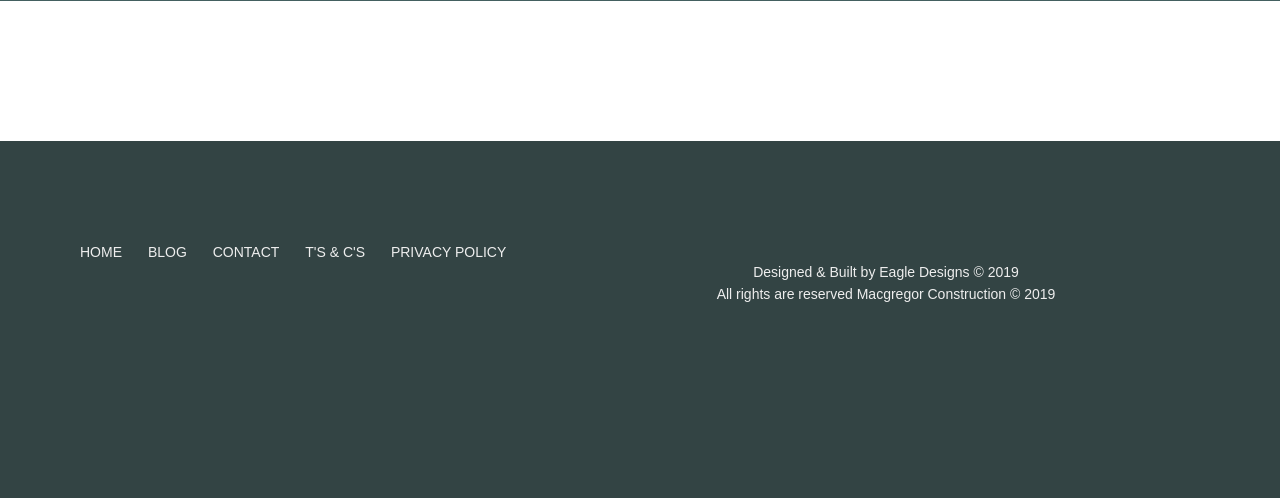
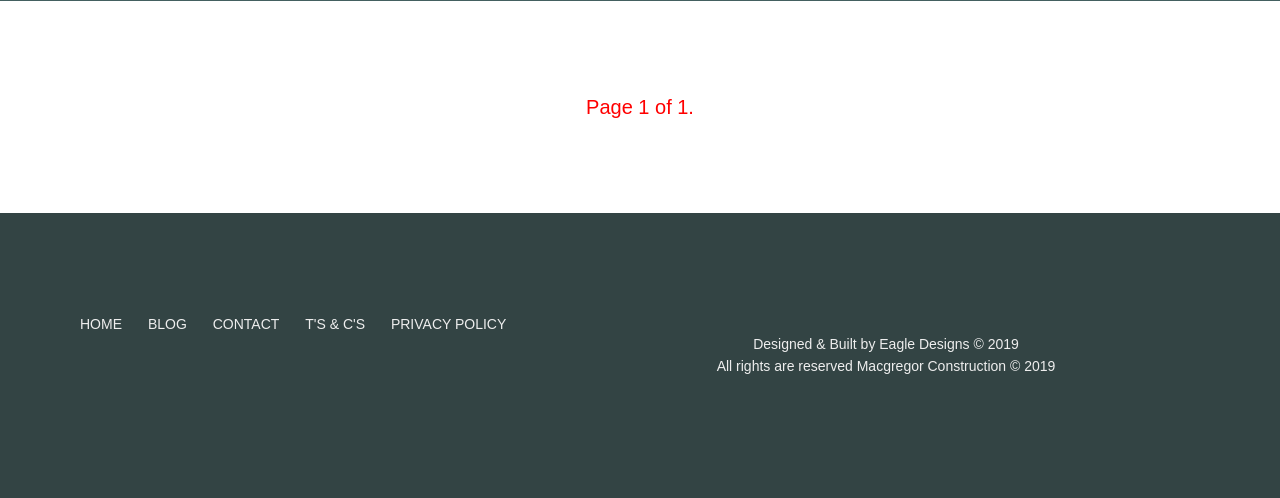
Before and after one commit to Krom121/ecom, a Django app: page /blog/ in a window 1280 px wide. Shown: the part 399-897 px from the top of the page. Before the commit the page ends 701 px from the top, so only its background shows below. Run offline with Django 3.2, Linux system fonts and the light colour scheme; data that the repository does not hold is empty.

Commit message:
pagination+views+urls+styling

```diff
--- a/ecom/blog/templates/list.html
+++ b/ecom/blog/templates/list.html
@@ -28,6 +28,7 @@
     {{ post.body|truncatewords:30|linebreaksbr }}
 
   {% endfor %}
+  {% include "pagination.html" with page=page_obj %}
 </div>
 </section>
 {% endblock %}
--- /dev/null
+++ b/ecom/blog/templates/pagination.html
@@ -0,0 +1,13 @@
+<div class="pagination">
+    <span class="step-links">
+        {% if page.has_previous %}
+        <a href="?page={{ page.previous_page_number }}">Previous</a>
+        {% endif %}
+        <span class="current">
+        Page {{ page.number }} of {{ page.paginator.num_pages }}.
+        </span>
+        {% if page.has_next %}
+            <a href="?page={{ page.next_page_number }}">Next</a>
+        {% endif %}
+    </span>
+</div>
--- a/ecom/blog/urls.py
+++ b/ecom/blog/urls.py
@@ -4,6 +4,7 @@ from . import views
 app_name = 'blog'
 
 urlpatterns = [
-    path('', views.post_list, name='post_list'),
+    #path('', views.post_list, name='post_list'),
+    path('', views.PostListView.as_view(), name='post_list'),
     path('<int:year>/<int:month>/<int:day>/<slug:post>/', views.post_detail, name='post_detail'),
 ]
--- a/ecom/blog/views.py
+++ b/ecom/blog/views.py
@@ -1,12 +1,13 @@
 from django.shortcuts import render, get_object_or_404
+from django.views.generic import ListView
 from .models import Post
 
 
-def post_list(request):
-    posts = Post.objects.all()
-    return render(request,
-                  'list.html',
-                  {'posts': posts})
+class PostListView(ListView):
+    queryset = Post.objects.all()
+    context_object_name = 'posts'
+    paginate_by = 3
+    template_name = 'list.html'
 
 
 def post_detail(request, year, month, day, post):
--- a/ecom/pages/static/css/main.css
+++ b/ecom/pages/static/css/main.css
@@ -329,4 +329,21 @@ body {
   width: 100%;
   border-radius: 3px; }
 
+.pagination {
+  font-size: 2rem;
+  margin: 1rem;
+  padding: 1rem; }
+
+.step-links {
+  font-size: 2rem;
+  color: green;
+  margin: 1rem;
+  padding: 1rem; }
+
+.current {
+  font-size: 2rem;
+  color: red;
+  margin: 1rem;
+  padding: 1rem; }
+
 /*# sourceMappingURL=main.css.map */
--- a/ecom/pages/static/scss/page/_blog.scss
+++ b/ecom/pages/static/scss/page/_blog.scss
@@ -33,3 +33,24 @@
     width: 100%;
     border-radius: 3px;
 }
+
+.pagination{
+    font-size: 2rem;
+    margin: 1rem;
+    padding: 1rem;
+
+}
+
+.step-links{
+    font-size: 2rem;
+    color: green;
+    margin: 1rem;
+    padding: 1rem;
+}
+
+.current{
+    font-size: 2rem;
+    color: red;
+    margin: 1rem;
+    padding: 1rem;
+}
```
Also changed, not shown: 1 other file.
